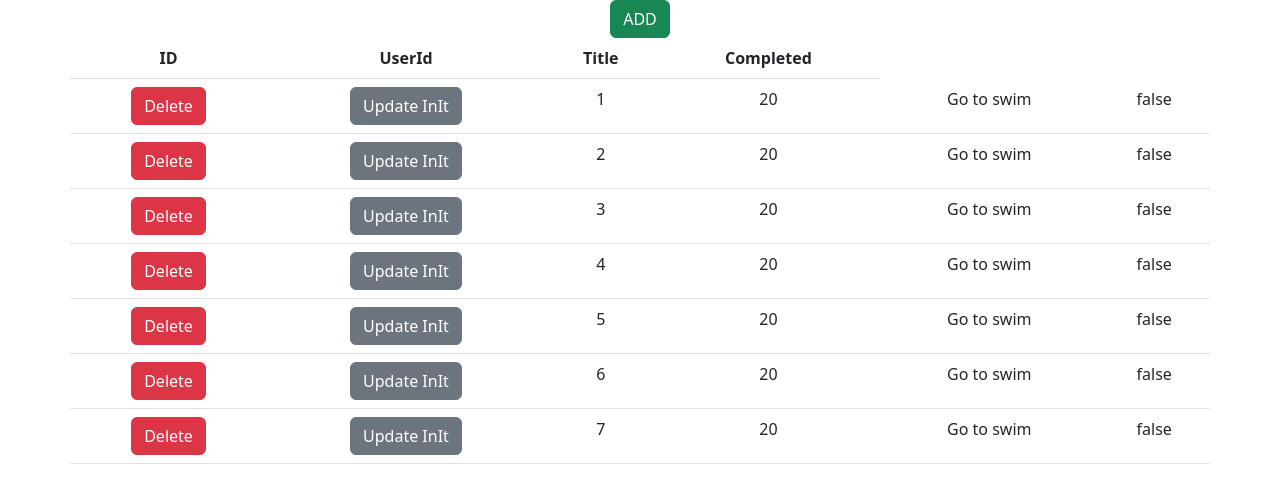
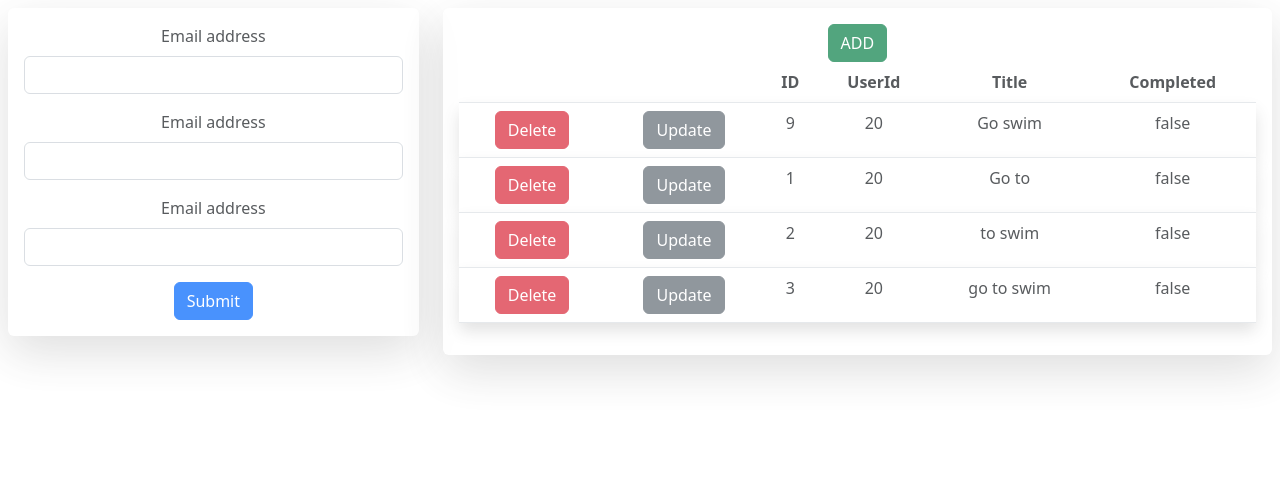
Before and after one commit to swapnilaa1/mockapi, a React (Create React App) app in the folder mockapi/: page / in a window 1280 px wide. Shown: the top 494 px of the page. Built offline with nearby package versions, Linux system fonts and the light colour scheme; data requests are answered from the project's data file.

Commit message:
input form added

```diff
--- /dev/null
+++ b/mockapi/src/components/Input.js
@@ -0,0 +1,23 @@
+import React from "react";
+
+const Input = () => {
+  return (
+    <form className="form-group container opacity-75 shadow-lg p-3 m-2 bg-body rounded">
+      <div className="mb-3">
+        <label htmlFor="exampleFormControlInput1" className="form-label"> Email address </label>
+        <input type="email" className="form-control" id="exampleFormControlInput1" />
+      </div>
+      <div className="mb-3">
+        <label htmlFor="exampleFormControlInput1" className="form-label"> Email address </label>
+        <input type="email" className="form-control" id="exampleFormControlInput1" />
+      </div>
+      <div className="mb-3">
+        <label htmlFor="exampleFormControlInput1" className="form-label"> Email address </label>
+        <input type="email" className="form-control" id="exampleFormControlInput1" />
+      </div>
+      <button type="submit" className="btn btn-primary">Submit</button>
+    </form>
+  );
+};
+
+export default Input;
--- a/mockapi/src/components/Show.js
+++ b/mockapi/src/components/Show.js
@@ -1,18 +1,21 @@
 import React from "react";
 //import '../node_modules/bootstrap/dist/css/bootstrap.css'
 
-const Show = ({ value1, onDel, onAdd, onPatch }) => {
+const Show = ({ value1, onDel, onAdd, onPatch ,onPut}) => {
   console.log("in child", value1);
   console.log(typeof fetch);
 
   return (
-    <div>
+    <div >
+       <div className=" opacity-75 shadow-lg p-3 m-2 bg-body rounded"  style={{ backgroundColor:"blue" }}>
       <button className="btn btn-success" onClick={() => onAdd()}>
         ADD
       </button>
-      <table className="table container">
+      <table className="table ">
         <thead>
           <tr>
+            <th></th>
+            <th></th>
             <th scope="col">ID</th>
             <th scope="col">UserId</th>
             <th scope="col">Title</th>
@@ -21,23 +24,10 @@ const Show = ({ value1, onDel, onAdd, onPatch }) => {
         </thead>
         <tbody>
           {value1.map((eachRow) => (
-            <tr key={eachRow.id}>
-              <td>
-                <button
-                  className="btn btn-danger"
-                  onClick={() => onDel(eachRow)}
-                >
-                  Delete
-                </button>
-              </td>
-              <td>
-                <button
-                  className="btn btn-secondary"
-                  onClick={() => onPatch(eachRow)}
-                >
-                  Update InIt
-                </button>
-              </td>
+            <tr className="shadow p-3 mb-5 bg-body rounded" key={eachRow.id}>
+              <td> <button className="btn btn-danger" onClick={() => onDel(eachRow)}>Delete</button></td>
+              <td><button className="btn btn-secondary"onClick={() => onPatch(eachRow)}>Update</button></td>
+
               <td>{eachRow.id}</td>
               <td>{eachRow.userId}</td>
               <td>{eachRow.title}</td>
@@ -47,6 +37,8 @@ const Show = ({ value1, onDel, onAdd, onPatch }) => {
         </tbody>
       </table>
     </div>
+
+    </div>
   );
 };
 
--- a/mockapi/src/components/Webhit.js
+++ b/mockapi/src/components/Webhit.js
@@ -1,6 +1,7 @@
 import React, { useEffect, useState } from "react";
 import axios from "axios";
 import Show from "./Show";
+import Input from "./Input";
 let Web_Url = "http://localhost:3333/todo";
 const Webhit = () => {
   let addNew = {
@@ -10,6 +11,12 @@ const Webhit = () => {
   };
   let patchOg = {
     title: "Ride Bycycle",
+  };
+  let putOg ={
+    userId: 21,
+    title: "party",
+    completed: true,
+
   };
 
   let [Data, setData] = useState([]);
@@ -33,21 +40,44 @@ const Webhit = () => {
     hitUrl();
   };
 
+  let handlePut = async (r) => {
+    const { data } = await axios.patch(Web_Url + "/" + r.id, putOg);
+    hitUrl();
+
+  };
+
   let handleDelete =async (c) => {
     let {data} = await axios.delete( Web_Url+'/'+c.id);
     hitUrl();
   };
 
   return (
-    <div>
-      <Show
+    <div className="row" >
+        <div className="col-4">
+        <Input />
+        </div>
+        <div  className="col-8">
+          <Show
+          value1={Data}
+          onDel={(row) => handleDelete(row)}
+          onAdd={() => handleAdd()}
+          onPatch={(row) => handlePatch(row)}
+          onPut={(row)=> handlePut(row)}
+        />
+
+        </div>
+      </div>
+  );
+};
+
+export default Webhit;
+/*
+<Show
         value1={Data}
         onDel={(row) => handleDelete(row)}
         onAdd={() => handleAdd()}
         onPatch={(row) => handlePatch(row)}
+        onPut={(row)=> handlePut(row)}
       />
-    </div>
-  );
-};
 
-export default Webhit;
+*/
--- a/mockapi/src/db.json
+++ b/mockapi/src/db.json
@@ -2,45 +2,28 @@
   "todo": [
     {
       "userId": 20,
-      "title": "Go to swim",
+      "title": "Go  swim",
+      "completed": false,
+      "id": 9
+    },
+    {
+      "userId": 20,
+      "title": "Go to ",
       "completed": false,
       "id": 1
     },
     {
       "userId": 20,
-      "title": "Go to swim",
+      "title": " to swim",
       "completed": false,
       "id": 2
     },
     {
       "userId": 20,
-      "title": "Go to swim",
+      "title": "go to swim",
       "completed": false,
       "id": 3
-    },
-    {
-      "userId": 20,
-      "title": "Go to swim",
-      "completed": false,
-      "id": 4
-    },
-    {
-      "userId": 20,
-      "title": "Go to swim",
-      "completed": false,
-      "id": 5
-    },
-    {
-      "userId": 20,
-      "title": "Go to swim",
-      "completed": false,
-      "id": 6
-    },
-    {
-      "userId": 20,
-      "title": "Go to swim",
-      "completed": false,
-      "id": 7
     }
+
   ]
 }
```
